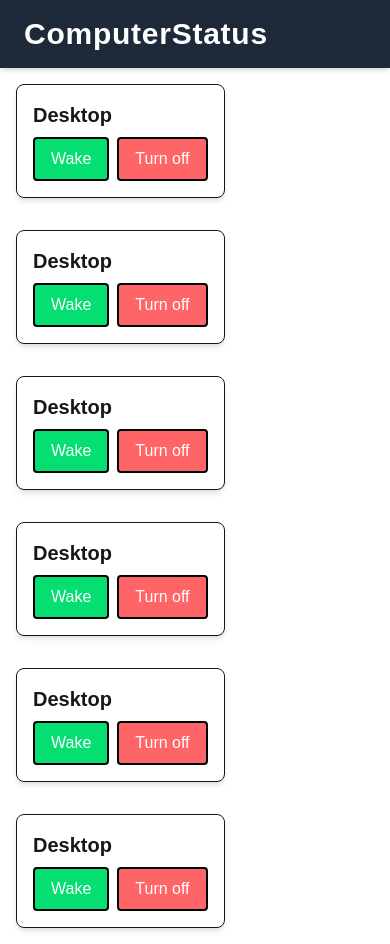
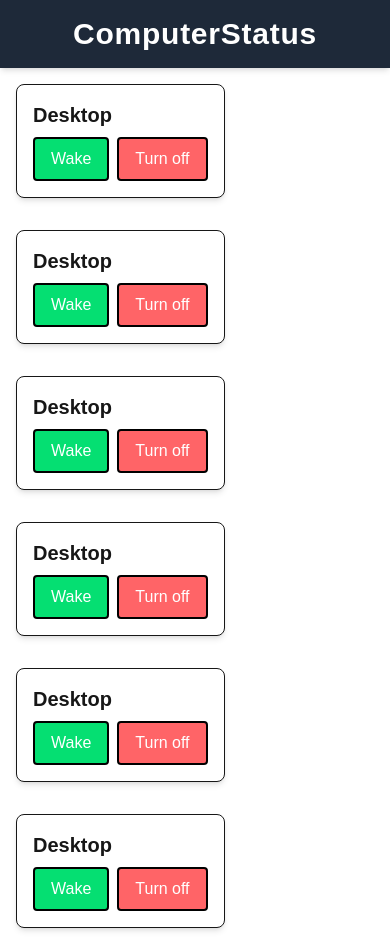
Before and after one commit to martinsson03/ComputerStatus, a Next.js app: page / in a window 390 px wide. Built offline with nearby package versions, Linux system fonts and the light colour scheme.

Commit message:
Fixed header

```diff
--- a/app/components/header.tsx
+++ b/app/components/header.tsx
@@ -1,11 +1,9 @@
 export default function Header() {
   return (
-    <header className="bg-gray-800 shadow-md">
-      <div className="max-w-7xl mx-auto px-6 py-4 flex">
-        <h1 className="text-3xl font-bold text-white tracking-wide text-left">
+      <div className="bg-gray-800 shadow-md mx-auto px-6 py-4">
+        <h1 className="text-3xl font-bold text-white tracking-wide text-center md:text-left">
           ComputerStatus
         </h1>
       </div>
-    </header>
   );
 }
--- a/app/page.tsx
+++ b/app/page.tsx
@@ -17,5 +17,5 @@ export default function App() {
       />
     ))}
   </div>
-  );
+  )
 }
```
Lines whose indentation alone changed are shown as unchanged.
